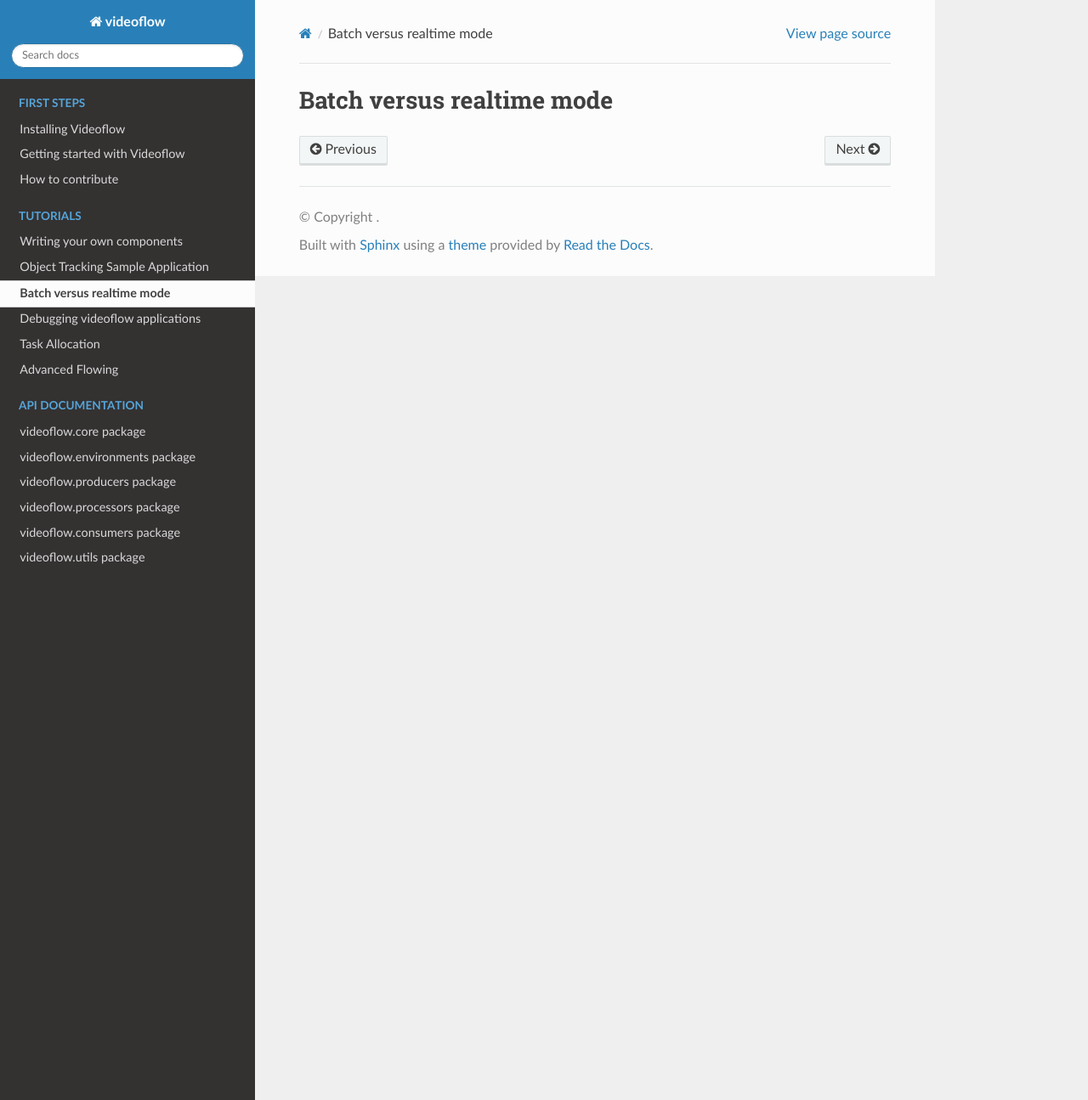
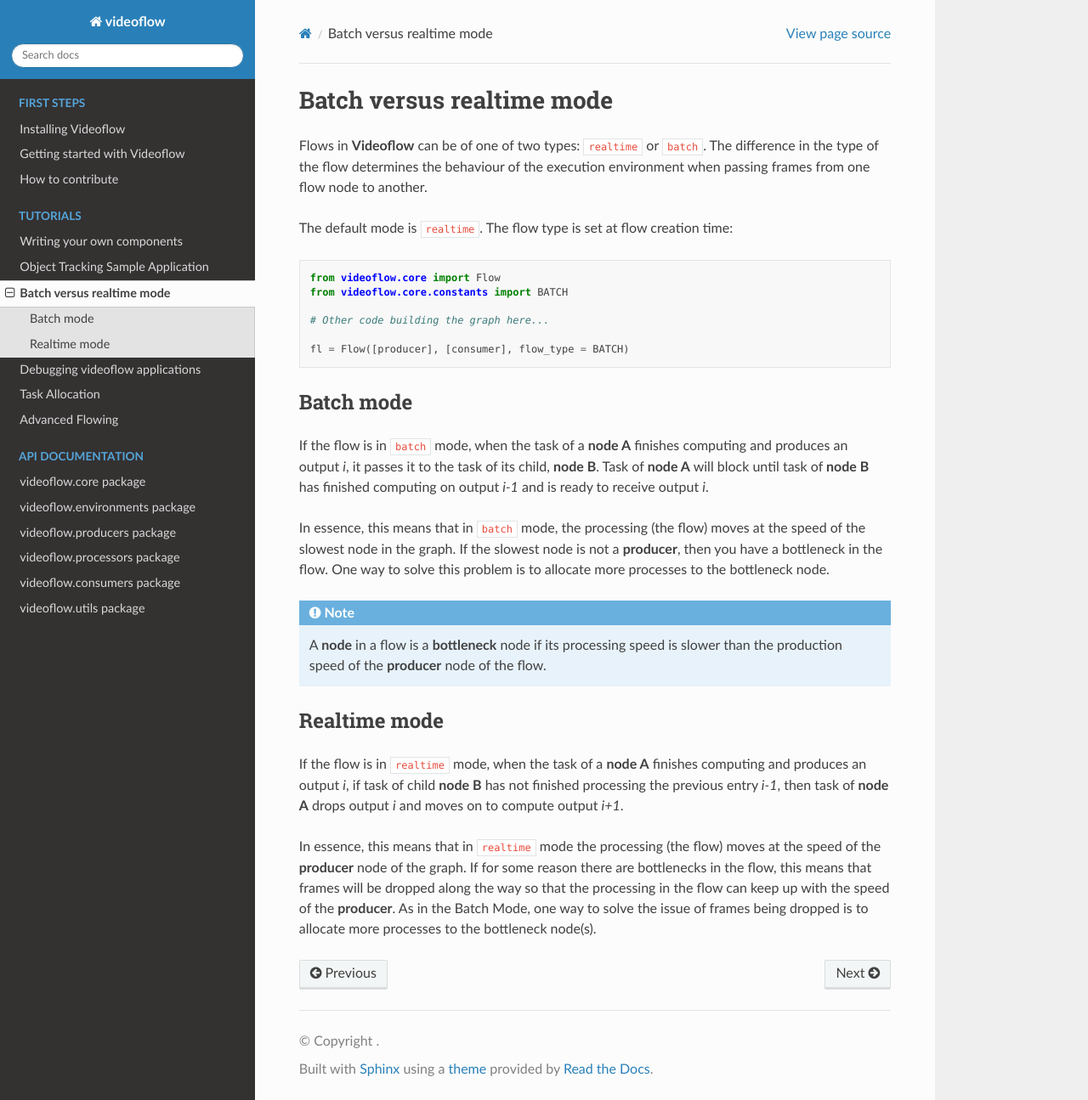
Before and after one commit to videoflow/videoflow, a Sphinx documentation site: the page built from docs/source/user-documentation/batch-versus-realtime-mode.rst, in a window 1280 px wide and 1295 px high. Shown: the whole window at 85% size. Built offline with Sphinx 7.4.7 and the Read the Docs theme 2.0.0, drawn with Linux system fonts in a browser that asks for light colours.

Commit message:
Added documentation for batch versus realtime mode

```diff
--- a/docs/source/user-documentation/batch-versus-realtime-mode.rst
+++ b/docs/source/user-documentation/batch-versus-realtime-mode.rst
@@ -1,2 +1,41 @@
 Batch versus realtime mode
 ==========================
+
+Flows in **Videoflow** can be of one of two types: ``realtime`` or ``batch``.
+The difference in the type of the flow determines the behaviour of the
+execution environment when passing frames from one flow node to another.
+
+The default mode is ``realtime``.  The flow type is set at flow creation time::
+
+    from videoflow.core import Flow
+    from videoflow.core.constants import BATCH
+
+    # Other code building the graph here...
+
+    fl = Flow([producer], [consumer], flow_type = BATCH)
+
+Batch mode
+----------
+If the flow is in ``batch`` mode, when the task of a **node A** finishes computing and produces an
+output `i`, it passes it to the task of its child, **node B**.  Task of **node A** will block
+until task of **node B** has finished computing on output `i-1` and is ready to receive output `i`.
+
+In essence, this means that in ``batch`` mode, the processing (the flow) moves at the speed of the
+slowest node in the graph.  If the slowest node is not a **producer**, then you have a bottleneck
+in the flow.  One way to solve this problem is to allocate more processes to the bottleneck
+node.
+
+.. note:: A **node** in a flow is a **bottleneck** node if its processing speed is slower
+    than the production speed of the **producer** node of the flow.
+
+Realtime mode
+-------------
+If the flow is in ``realtime`` mode, when the task of a **node A** finishes computing and produces
+an output `i`, if task of child **node B** has not finished processing the previous entry `i-1`,
+then task of **node A** drops output `i` and moves on to compute output `i+1`.
+
+In essence, this means that in ``realtime`` mode the processing (the flow) moves at the speed
+of the **producer** node of the graph.  If for some reason there are bottlenecks in the flow, this
+means that frames will be dropped along the way so that the processing in the flow can keep up
+with the speed of the **producer**.  As in the Batch Mode, one way to solve the issue of frames
+being dropped is to allocate more processes to the bottleneck node(s).
```
Also changed, not shown: docs/source/apidocs/videoflow.core.rst (+8 -0 lines), 1 other file.
